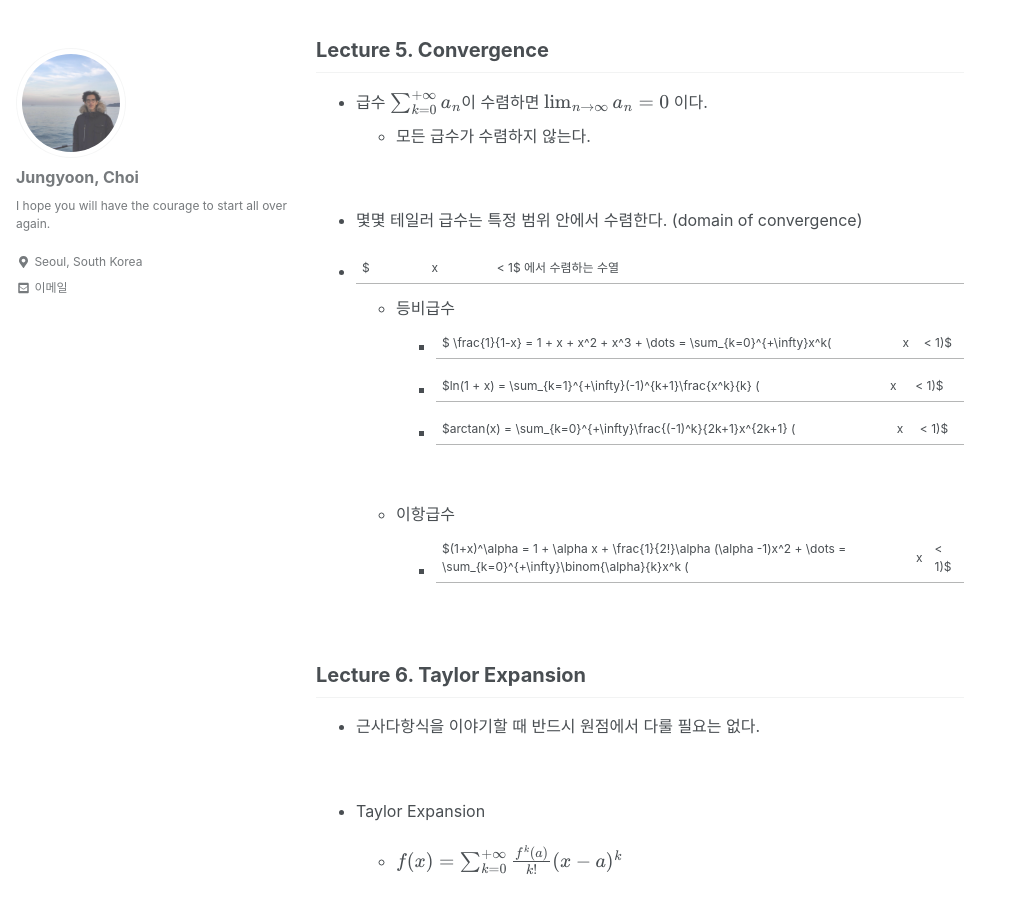
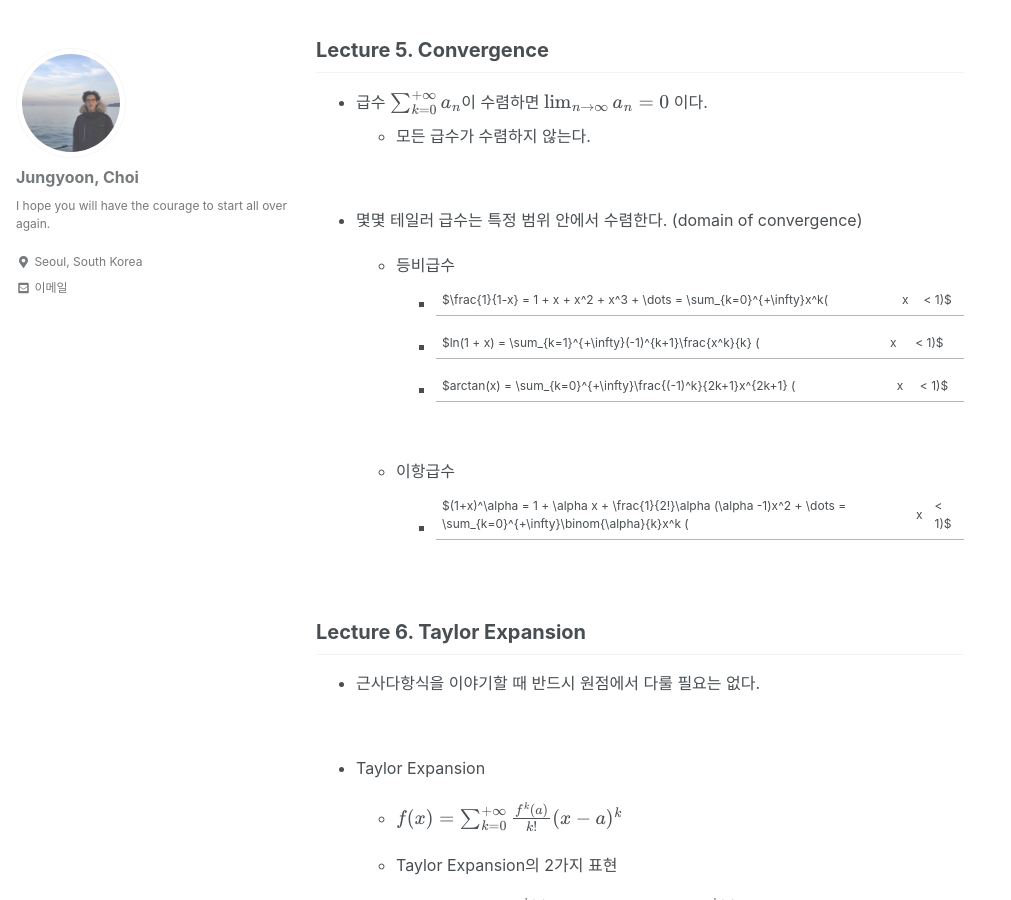
Before and after one commit to lifesailor/lifesailor.github.io, a Jekyll site: the page built from _posts/2018-12-27-calculus-정리-1.md, in a window 1280 px wide and 900 px high, scrolled down 3024 px. Shown: the whole window, without its empty margins (0-1011 px from the left). Built offline with Jekyll 4.4.1, drawn with Linux system fonts in a browser that asks for light colours; nearby versions of some CDN libraries; formulas are drawn with MathJax 3; comment, search, counter and statistics services are not loaded.

Commit message:
calculus

```diff
--- a/_posts/2018-12-27-calculus-정리-1.md
+++ b/_posts/2018-12-27-calculus-정리-1.md
@@ -120,10 +120,8 @@
 
 - 몇몇 테일러 급수는 특정 범위 안에서 수렴한다. (domain of convergence)
 
-- $|x| < 1$ 에서 수렴하는 수열
-
   - 등비급수
-    - $ \frac{1}{1-x} = 1 + x + x^2 + x^3 + \dots  =  \sum_{k=0}^{+\infty}x^k(|x| < 1)$
+    - $\frac{1}{1-x} = 1 + x + x^2 + x^3 + \dots  =  \sum_{k=0}^{+\infty}x^k(|x| < 1)$
     - $ln(1 + x) = \sum_{k=1}^{+\infty}(-1)^{k+1}\frac{x^k}{k} (|x| < 1)$
     - $arctan(x) = \sum_{k=0}^{+\infty}\frac{(-1)^k}{2k+1}x^{2k+1} (|x| < 1)$
 
```
